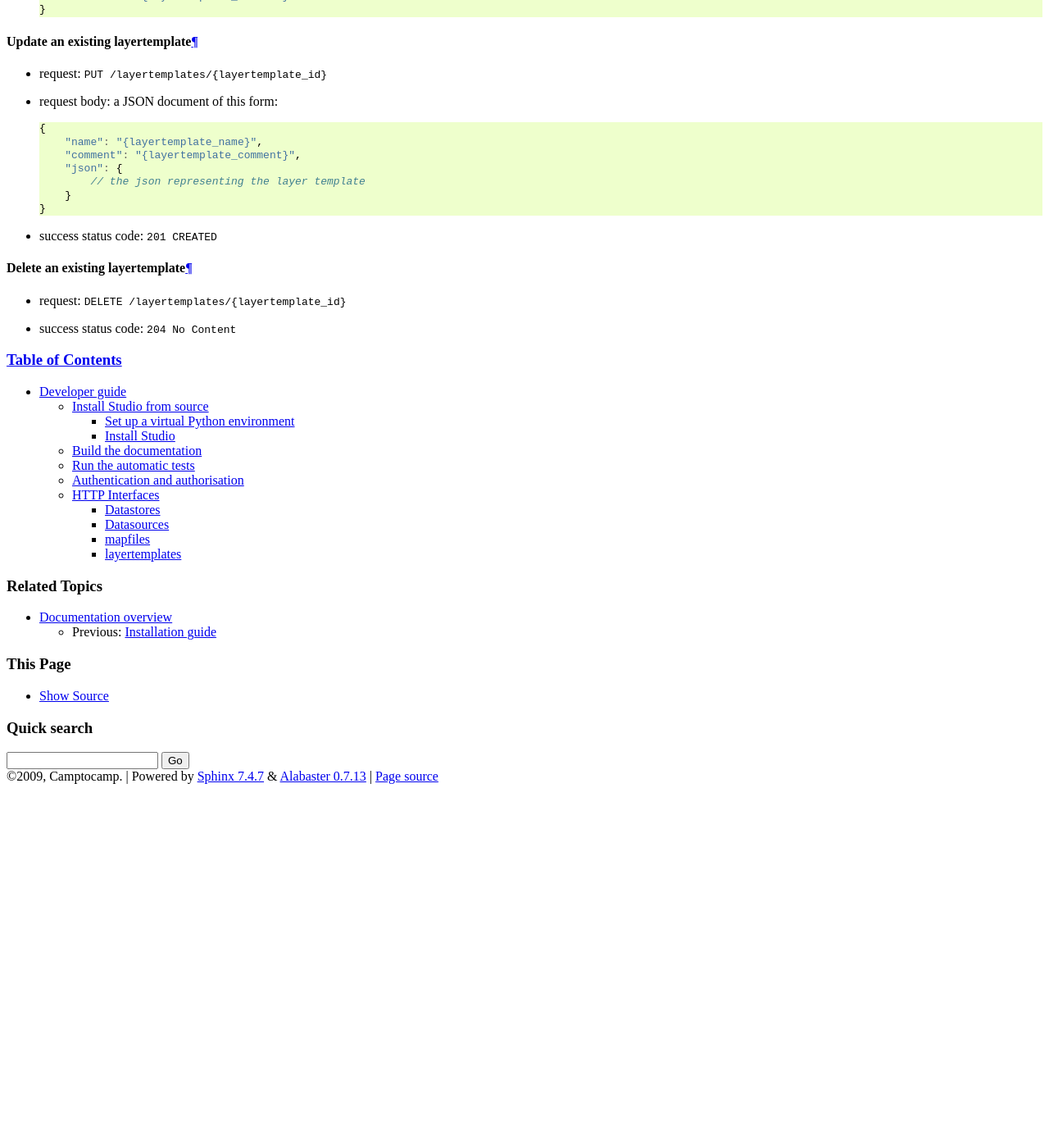
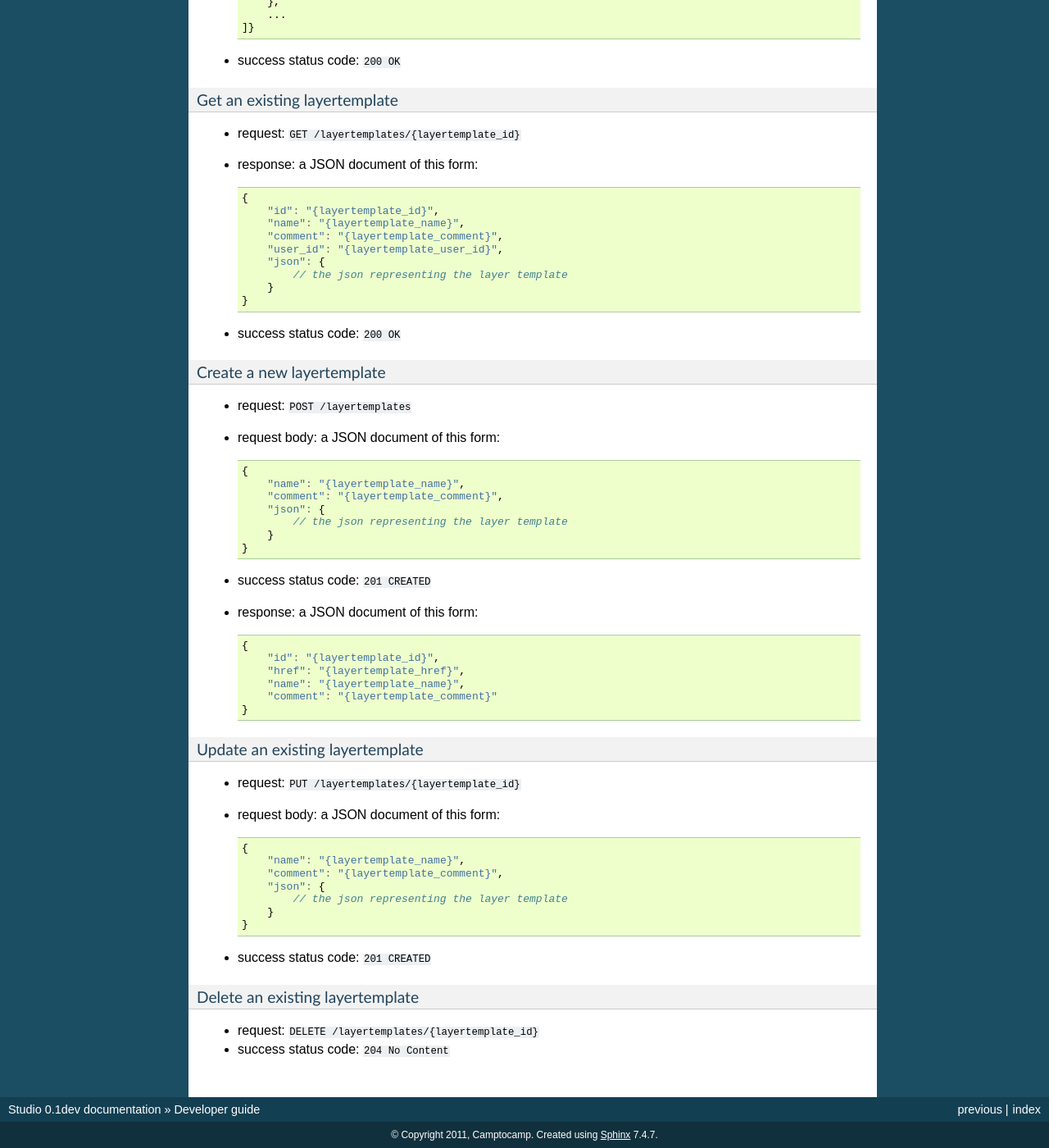
Before and after one commit to camptocamp/Studio, a Sphinx documentation site: the page built from docs/developer_guide.txt, in a window 1280 px wide and 1400 px high, scrolled down 8044 px. Shown: the whole window at 82% size. Built offline with Sphinx 7.4.7, drawn with Linux system fonts in a browser that asks for light colours; before the commit the page ends 9008 px from its top, so only the background shows below that; some of the changed text lies outside the part shown.

Commit message:
upgrade sphinx conf.py an Makefile to v1.0.7

```diff
--- a/docs/conf.py
+++ b/docs/conf.py
@@ -1,63 +1,70 @@
 # -*- coding: utf-8 -*-
 #
 # Studio documentation build configuration file, created by
-# sphinx-quickstart on Mon Jan 19 16:07:19 2009.
+# sphinx-quickstart on Thu Feb 10 10:41:58 2011.
 #
 # This file is execfile()d with the current directory set to its containing dir.
 #
-# The contents of this file are pickled, so don't put values in the namespace
-# that aren't pickleable (module imports are okay, they're removed automatically).
+# Note that not all possible configuration values are present in this
+# autogenerated file.
 #
-# All configuration values have a default value; values that are commented out
-# serve to show the default value.
+# All configuration values have a default; values that are commented out
+# serve to show the default.
 
 import sys, os
 
-# If your extensions are in another directory, add it here. If the directory
-# is relative to the documentation root, use os.path.abspath to make it
-# absolute, like shown here.
-#sys.path.append(os.path.abspath('some/directory'))
+# If extensions (or modules to document with autodoc) are in another directory,
+# add these directories to sys.path here. If the directory is relative to the
+# documentation root, use os.path.abspath to make it absolute, like shown here.
+#sys.path.insert(0, os.path.abspath('.'))
 
-# General configuration
-# ---------------------
+# -- General configuration -----------------------------------------------------
+
+# If your documentation needs a minimal Sphinx version, state it here.
+#needs_sphinx = '1.0'
 
 # Add any Sphinx extension module names here, as strings. They can be extensions
 # coming with Sphinx (named 'sphinx.ext.*') or your custom ones.
 extensions = ['sphinx.ext.autodoc', 'sphinx.ext.todo']
 
 # Add any paths that contain templates here, relative to this directory.
-templates_path = ['.templates']
+templates_path = ['_templates']
 
 # The suffix of source filenames.
 source_suffix = '.txt'
 
+# The encoding of source files.
+#source_encoding = 'utf-8-sig'
+
 # The master toctree document.
 master_doc = 'index'
 
-# General substitutions.
-project = 'Studio'
-copyright = '2009, Camptocamp'
+# General information about the project.
+project = u'Studio'
+copyright = u'2011, Camptocamp'
 
-# The default replacements for |version| and |release|, also used in various
-# other places throughout the built documents.
+# The version info for the project you're documenting, acts as replacement for
+# |version| and |release|, also used in various other places throughout the
+# built documents.
 #
 # The short X.Y version.
-version = '0.1.0'
+version = '0.1'
 # The full version, including alpha/beta/rc tags.
-release = '0.1.0dev'
+release = '0.1dev'
+
+# The language for content autogenerated by Sphinx. Refer to documentation
+# for a list of supported languages.
+#language = None
 
 # There are two options for replacing |today|: either, you set today to some
 # non-false value, then it is used:
 #today = ''
 # Else, today_fmt is used as the format for a strftime call.
-today_fmt = '%B %d, %Y'
+#today_fmt = '%B %d, %Y'
 
-# List of documents that shouldn't be included in the build.
-#unused_docs = []
-
-# List of directories, relative to source directories, that shouldn't be searched
-# for source files.
-#exclude_dirs = []
+# List of patterns, relative to source directory, that match files and
+# directories to ignore when looking for source files.
+exclude_patterns = ['_build']
 
 # The reST default role (used for this markup: `text`) to use for all documents.
 #default_role = None
@@ -76,14 +83,23 @@ today_fmt = '%B %d, %Y'
 # The name of the Pygments (syntax highlighting) style to use.
 pygments_style = 'sphinx'
 
+# A list of ignored prefixes for module index sorting.
+#modindex_common_prefix = []
 
-# Options for HTML output
-# -----------------------
 
-# The style sheet to use for HTML and HTML Help pages. A file of that name
-# must exist either in Sphinx' static/ path, or in one of the custom paths
-# given in html_static_path.
-html_style = 'default.css'
+# -- Options for HTML output ---------------------------------------------------
+
+# The theme to use for HTML and HTML Help pages.  See the documentation for
+# a list of builtin themes.
+html_theme = 'default'
+
+# Theme options are theme-specific and customize the look and feel of a theme
+# further.  For a list of options available for each theme, see the
+# documentation.
+#html_theme_options = {}
+
+# Add any paths that contain custom themes here, relative to this directory.
+#html_theme_path = []
 
 # The name for this set of Sphinx documents.  If None, it defaults to
 # "<project> v<release> documentation".
@@ -92,8 +108,8 @@ html_style = 'default.css'
 # A shorter title for the navigation bar.  Default is the same as html_title.
 #html_short_title = None
 
-# The name of an image file (within the static path) to place at the top of
-# the sidebar.
+# The name of an image file (relative to this directory) to place at the top
+# of the sidebar.
 #html_logo = None
 
 # The name of an image file (within the static path) to use as favicon of the
@@ -104,11 +120,11 @@ html_style = 'default.css'
 # Add any paths that contain custom static files (such as style sheets) here,
 # relative to this directory. They are copied after the builtin static files,
 # so a file named "default.css" will overwrite the builtin "default.css".
-html_static_path = ['.static']
+html_static_path = ['_static']
 
 # If not '', a 'Last updated on:' timestamp is inserted at every page bottom,
 # using the given strftime format.
-html_last_updated_fmt = '%b %d, %Y'
+#html_last_updated_fmt = '%b %d, %Y'
 
 # If true, SmartyPants will be used to convert quotes and dashes to
 # typographically correct entities.
@@ -122,7 +138,7 @@ html_last_updated_fmt = '%b %d, %Y'
 #html_additional_pages = {}
 
 # If false, no module index is generated.
-#html_use_modindex = True
+#html_domain_indices = True
 
 # If false, no index is generated.
 #html_use_index = True
@@ -130,23 +146,28 @@ html_last_updated_fmt = '%b %d, %Y'
 # If true, the index is split into individual pages for each letter.
 #html_split_index = False
 
-# If true, the reST sources are included in the HTML build as _sources/<name>.
-#html_copy_source = True
+# If true, links to the reST sources are added to the pages.
+#html_show_sourcelink = True
+
+# If true, "Created using Sphinx" is shown in the HTML footer. Default is True.
+#html_show_sphinx = True
+
+# If true, "(C) Copyright ..." is shown in the HTML footer. Default is True.
+#html_show_copyright = True
 
 # If true, an OpenSearch description file will be output, and all pages will
 # contain a <link> tag referring to it.  The value of this option must be the
 # base URL from which the finished HTML is served.
 #html_use_opensearch = ''
 
-# If nonempty, this is the file name suffix for HTML files (e.g. ".xhtml").
-#html_file_suffix = ''
+# This is the file name suffix for HTML files (e.g. ".xhtml").
+#html_file_suffix = None
 
 # Output file base name for HTML help builder.
 htmlhelp_basename = 'Studiodoc'
 
 
-# Options for LaTeX output
-# ------------------------
+# -- Options for LaTeX output --------------------------------------------------
 
 # The paper size ('letter' or 'a4').
 #latex_paper_size = 'letter'
@@ -155,10 +176,10 @@ htmlhelp_basename = 'Studiodoc'
 #latex_font_size = '10pt'
 
 # Grouping the document tree into LaTeX files. List of tuples
-# (source start file, target name, title, author, document class [howto/manual]).
+# (source start file, target name, title, author, documentclass [howto/manual]).
 latex_documents = [
-  ('index', 'Studio.tex', 'Studio Documentation',
-   'Camptocamp', 'manual'),
+  ('index', 'Studio.tex', u'Studio Documentation',
+   u'Camptocamp', 'manual'),
 ]
 
 # The name of an image file (relative to this directory) to place at the top of
@@ -169,6 +190,12 @@ latex_documents = [
 # not chapters.
 #latex_use_parts = False
 
+# If true, show page references after internal links.
+#latex_show_pagerefs = False
+
+# If true, show URL addresses after external links.
+#latex_show_urls = False
+
 # Additional stuff for the LaTeX preamble.
 #latex_preamble = ''
 
@@ -176,8 +203,14 @@ latex_documents = [
 #latex_appendices = []
 
 # If false, no module index is generated.
-#latex_use_modindex = True
+#latex_domain_indices = True
 
-# Options for sphinx.ext.todo extension
-# -------------------------------------
-todo_include_todos = True
+
+# -- Options for manual page output --------------------------------------------
+
+# One entry per manual page. List of tuples
+# (source start file, name, description, authors, manual section).
+man_pages = [
+    ('index', 'studio', u'Studio Documentation',
+     [u'Camptocamp'], 1)
+]
```
Also changed, not shown: 1 other file.
